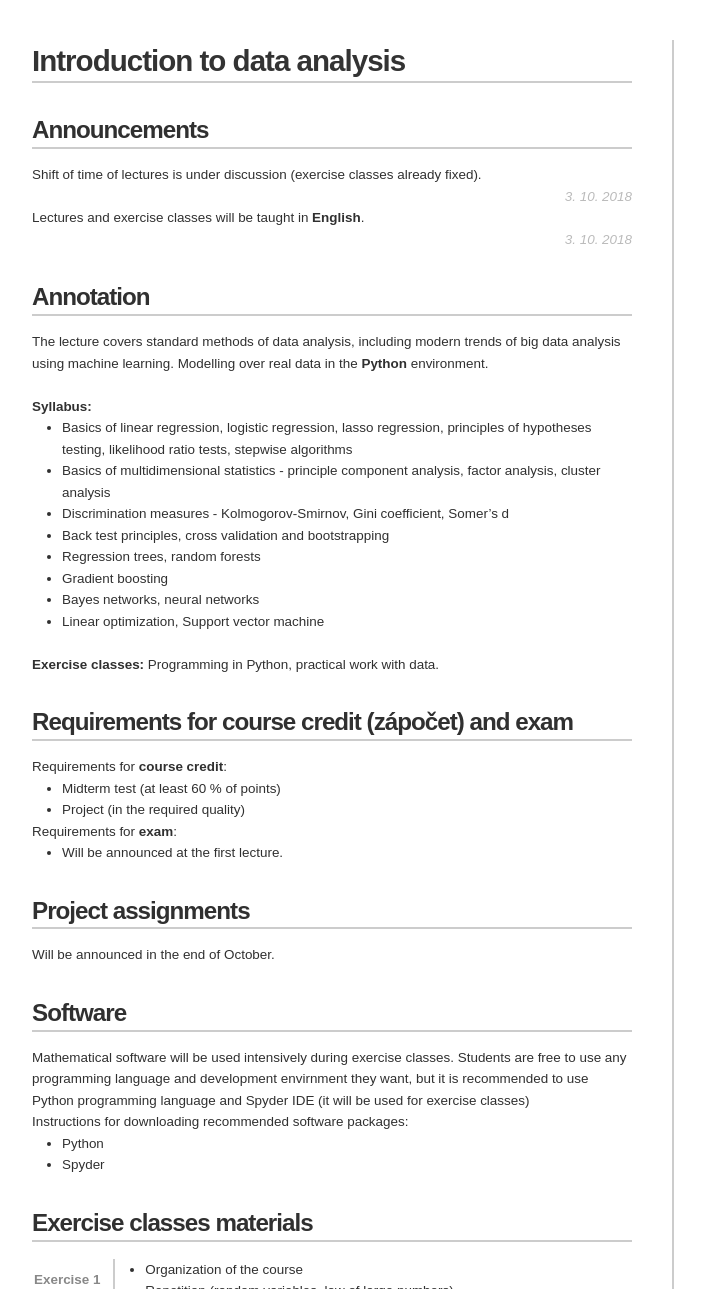
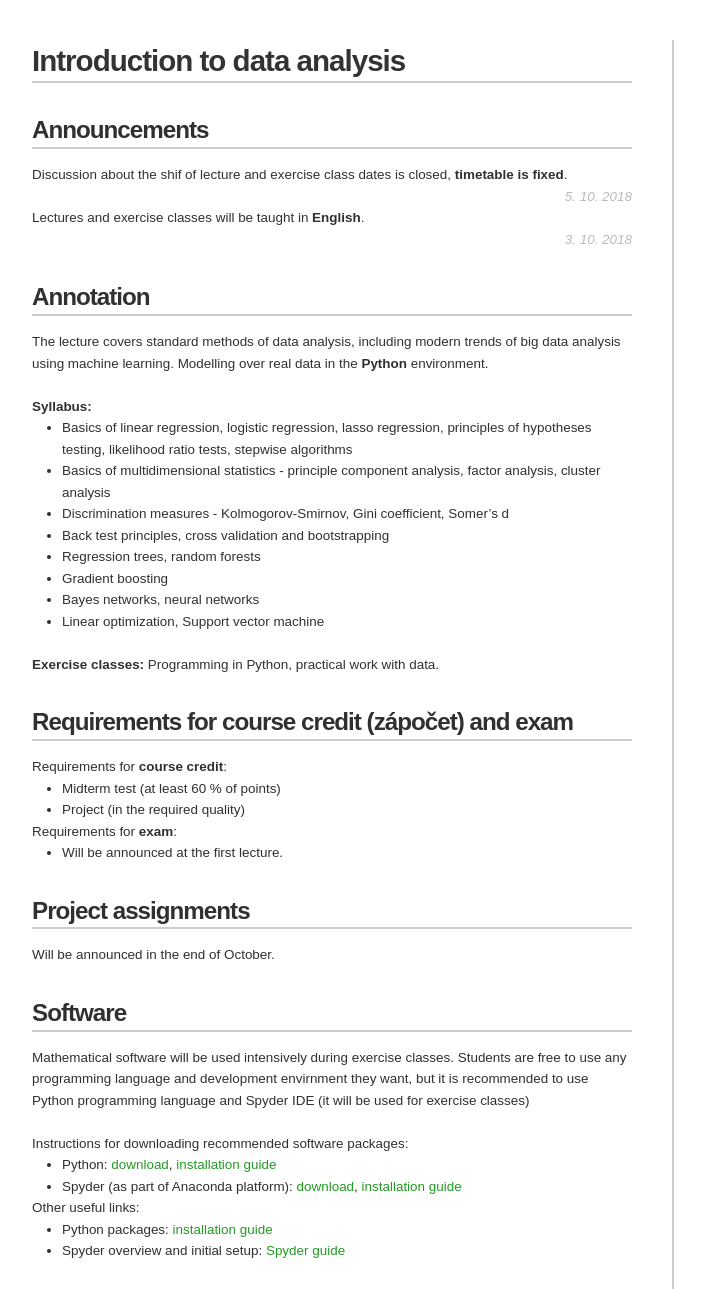
Before and after one commit to michalnozickacze/mffwebpage, a plain HTML site: page index.html in a window 1280 px wide. Shown: the top 1289 px of the page, 118-845 px from the left. Drawn offline with Linux system fonts and the light colour scheme.

Commit message:
Add links in "software" section
Add information about recommended software and its installation.

```diff
--- a/index.html
+++ b/index.html
@@ -33,8 +33,8 @@
 
 		<h3>Announcements</h3>
 		<p>
-			Shift of time of lectures is under discussion (exercise classes already fixed).
-			<div class="timestamp">3. 10. 2018</div>
+			Discussion about the shif of lecture and exercise class dates is closed, <b>timetable is fixed</b>.
+			<div class="timestamp">5. 10. 2018</div>
 		</p>
 		<p>
 			Lectures and exercise classes will be taught in <b>English</b>.
@@ -87,13 +87,22 @@
 			Mathematical software will be used intensively during exercise classes. Students are free to use any programming language
 			and development envirnment they want, but it is recommended to use Python programming language and Spyder IDE (it will be used for exercise classes)
 		</p>
+		<br>
 
 		<p>
 			Instructions for downloading recommended software packages:
 			<div>
 				<ul>
-					<li>Python</li>
-					<li>Spyder</li>
+					<li>Python: <a href="https://www.python.org/downloads/">download</a>, <a href="https://wiki.python.org/moin/BeginnersGuide/Download">installation guide</a></li>
+					<li>Spyder (as part of Anaconda platform): <a href="https://www.anaconda.com/download/#linux"> download</a>, <a href="https://docs.anaconda.com/anaconda/install/"> installation guide</a></li>
+				</ul>
+			</div>
+
+			Other useful links:
+			<div>
+				<ul>
+					<li>Python packages: <a href="https://packaging.python.org/tutorials/installing-packages/#installing-from-pypi">installation guide</a></li>
+					<li>Spyder overview and initial setup: <a href="">Spyder guide</a></li>
 				</ul>
 			</div>
 		</p>
```
